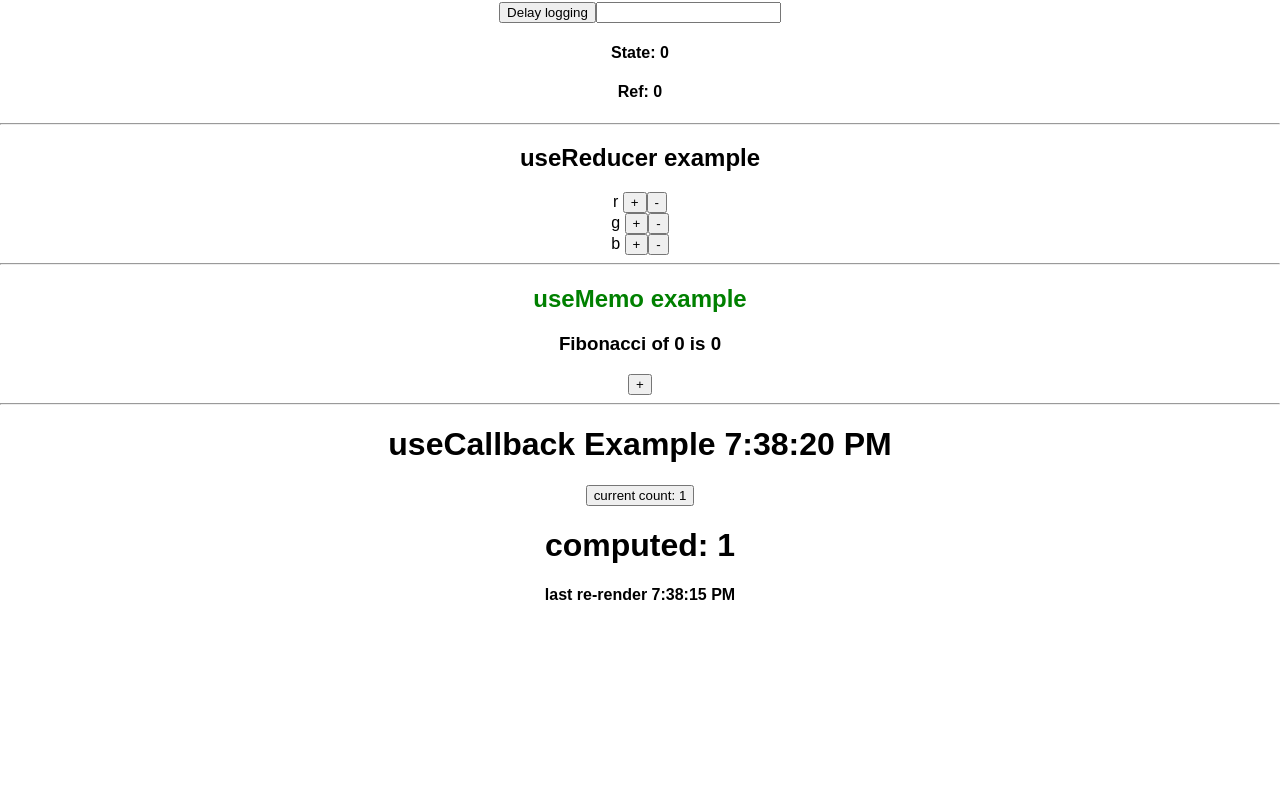
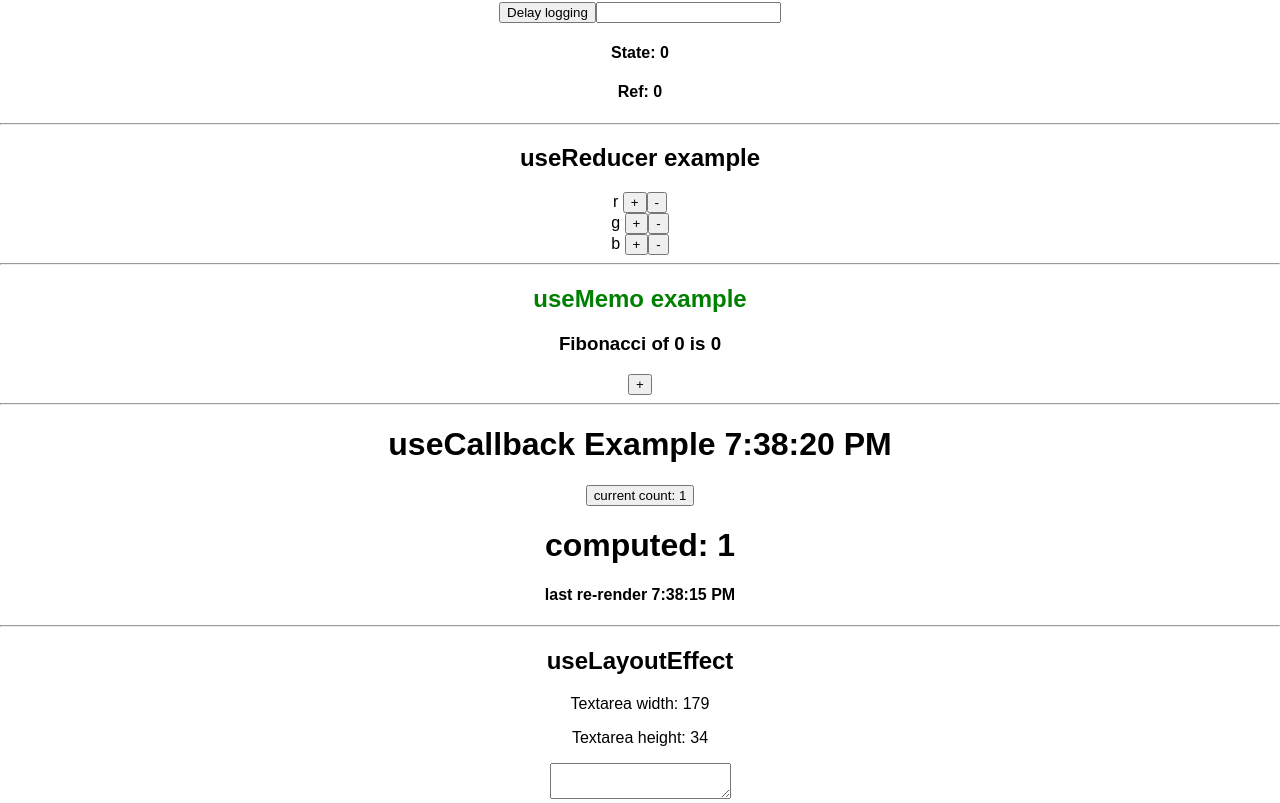
Before and after one commit to marcinkos1910/use_react, a React (Create React App) app: page / in a window 1280 px wide. Shown: the part 438-1241 px from the top of the page. Before the commit the page ends 1063 px from the top, so only its background shows below. Built offline with nearby package versions, Linux system fonts and the light colour scheme.

Commit message:
useLayoutEffect hook

```diff
--- a/src/App.js
+++ b/src/App.js
@@ -2,6 +2,7 @@
 import CallbackComponent from './components/Callback';
 import ContextComponent from './components/Context';
 import EffectComponent from './components/Effect';
+import LayoutEffectComponent from './components/LayoutEffect';
 import MemoComponent from './components/Memo';
 import ReducerComponent from './components/Reducer';
 import RefComponent from './components/Ref';
@@ -23,6 +24,8 @@
       <MemoComponent/>
       <hr/>
       <CallbackComponent/>
+      <hr/>
+      <LayoutEffectComponent/>
     </div>
   );
 }
--- /dev/null
+++ b/src/components/LayoutEffect.jsx
@@ -0,0 +1,25 @@
+import { useLayoutEffect, useRef, useState } from "react";
+
+function LayoutEffectComponent() {
+    const [width, setWidth] = useState(null);
+    const [height, setHeight] = useState(null);
+    const refTextArea = useRef(null);
+    useLayoutEffect(() => {
+        setWidth(refTextArea.current.clientWidth);
+        setHeight(refTextArea.current.clientHeight);
+    });
+
+    return (
+    <div>
+        <h2>useLayoutEffect</h2>
+        <p>Textarea width: {width}</p>
+        <p>Textarea height: {height}</p>
+        <textarea
+            ref={refTextArea}
+            onClick={() => {
+                setWidth(0);
+            }}/>
+    </div>
+)}
+
+export default LayoutEffectComponent;
--- a/src/components/State.jsx
+++ b/src/components/State.jsx
@@ -1,7 +1,8 @@
-import { useState } from "react";
+// import { useState } from "react";
+import useMyState from "../useMyState";
 
 function StateComponent() {
-    const [isGreen, setIsGreen] = useState(() => true);
+    const [isGreen, setIsGreen] = useMyState(() => true);
 
     return (
         <h1 style={{color: isGreen ? 'green' : 'blue'}} onClick={() => {
--- /dev/null
+++ b/src/useMyState.js
@@ -0,0 +1,26 @@
+import { useState } from "react";
+
+var state;
+
+export default function useMyState(initialState) {
+    const [stan, setStan] = useState(true);
+
+    if (state === undefined) {
+        state = initialState;
+        if (initialState instanceof Function) {
+            state = initialState();
+        }
+    }
+
+    function setState(currentState) {
+        if (currentState instanceof Function) {
+            state = currentState(state);
+       } else {
+           state = currentState;
+       }
+    setStan(!stan);
+    console.log(state);
+    }
+
+    return [state, setState];
+}
```
